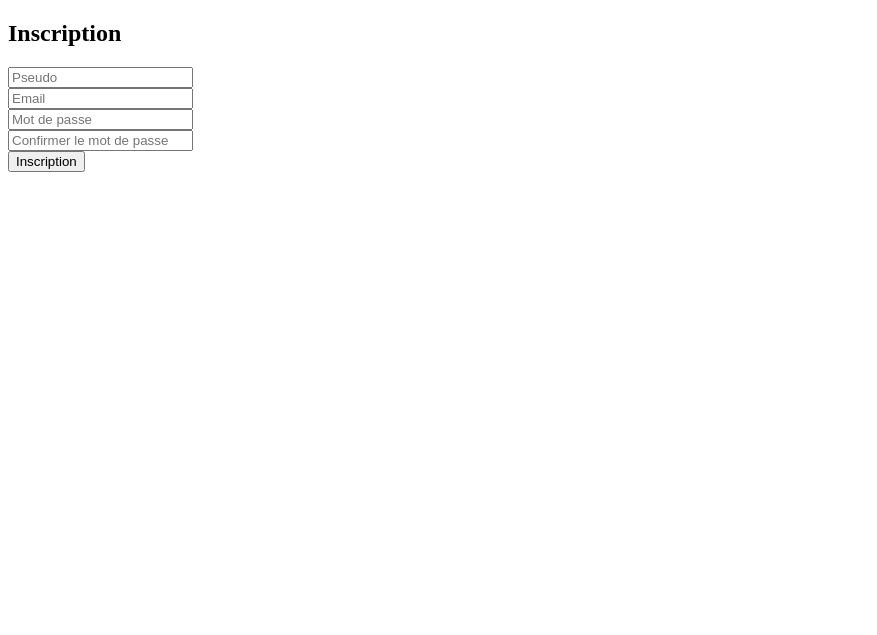
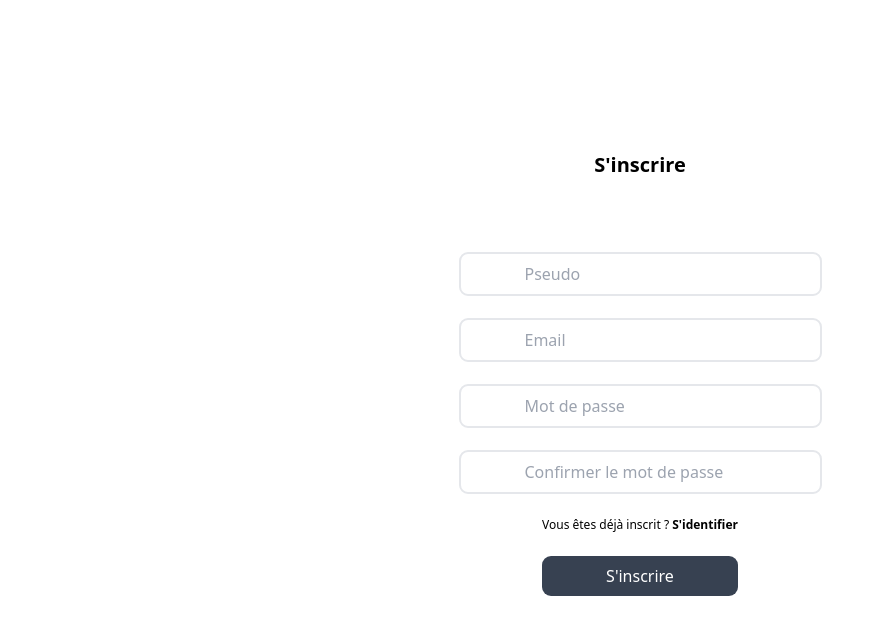
Before and after one commit to albanledev/DEVLAB-2, a PHP site: page /inscription.php in a window 1280 px wide. Shown: the top 635 px of the page, without its empty margins (0-877 px from the left). Run offline with PHP 8.4, Linux system fonts and the light colour scheme; some libraries are stand-ins or nearby versions.

Commit message:
:sparkles: FRONT page inscription v1

```diff
--- a/index.php
+++ b/index.php
@@ -65,7 +65,7 @@
         <div class="p-[22px] form-group">
             <input type="password" name="password" class="p-1 px-16 py-2 rounded-[9px] border-2 form-control" placeholder="Mot de passe" required>
         </div>
-        <p class="mb-[22px] text-[12px]">Vous n'êtes pas encore inscrits ? <a class="text-[12px] font-poppins font-semibold " href="inscription.php">Cliquez sur ce lien</a></p>
+        <p class="mb-[22px] text-[12px]">Vous n'êtes pas encore inscrits ? <a class="text-[12px] font-poppins font-semibold " href="inscription.php">S'inscrire</a></p>
         <div class="form-group">
             <button class="text-white bg-gray-700 px-16 py-2 rounded-[9px]" type="submit">S'identifier</button>
         </div>
--- a/inscription.php
+++ b/inscription.php
@@ -9,11 +9,12 @@ session_start();
     <meta charset="UTF-8">
     <meta http-equiv="X-UA-Compatible" content="IE=edge">
     <meta name="viewport" content="width=device-width, initial-scale=1.0">
+    <script src="https://cdn.tailwindcss.com"></script>
     <title>Document</title>
 </head>
 
 <body>
-    <h2>Inscription</h2>
+
 
     <?php
     if (isset($_GET['reg_err'])) {
@@ -69,22 +70,23 @@ session_start();
     }
     ?>
 
-    <form action="inscription_traitement.php" method="post">
-
+    <form class="text-center" action="inscription_traitement.php" method="post">
+        <h2 class="mt-[150px] mb-[50px] text-center font-poppins font-semibold text-[20px]">S'inscrire</h2>
+        <div class="pt-[22px] px-[22px] form-group">
+            <input type="text" name="pseudo" class="p-1 px-16 py-2 rounded-[9px] border-2 form-control" placeholder="Pseudo" required>
+        </div>
+        <div class="pt-[22px] px-[22px]  form-group">
+            <input type="email" name="email" class="p-1 px-16 py-2 rounded-[9px] border-2 form-control" placeholder="Email" required>
+        </div>
+        <div class="pt-[22px] px-[22px]  form-group">
+            <input type="password" name="password" class="p-1 px-16 py-2 rounded-[9px] border-2 form-control" placeholder="Mot de passe" required>
+        </div>
+        <div class="p-[22px] form-group">
+            <input type="password" name="password2" class="p-1 px-16 py-2 rounded-[9px] border-2 form-control" placeholder="Confirmer le mot de passe" required>
+        </div>
+        <p class="text-center mb-[22px] text-[12px]">Vous êtes déjà inscrit ? <a class="text-[12px] font-poppins font-semibold " href="index.php">S'identifier</a></p>
         <div class="form-group">
-            <input type="text" name="pseudo" class="form-control" placeholder="Pseudo" required>
-        </div>
-        <div class="form-group">
-            <input type="email" name="email" class="form-control" placeholder="Email" required>
-        </div>
-        <div class="form-group">
-            <input type="password" name="password" class="form-control" placeholder="Mot de passe" required>
-        </div>
-        <div class="form-group">
-            <input type="password" name="password2" class="form-control" placeholder="Confirmer le mot de passe" required>
-        </div>
-        <div class="form-group">
-            <button type="submit">Inscription</button>
+            <button class=" text-white bg-gray-700 px-16 py-2 rounded-[9px]" type="submit">S'inscrire</button>
         </div>
     </form>
 </body>
```
